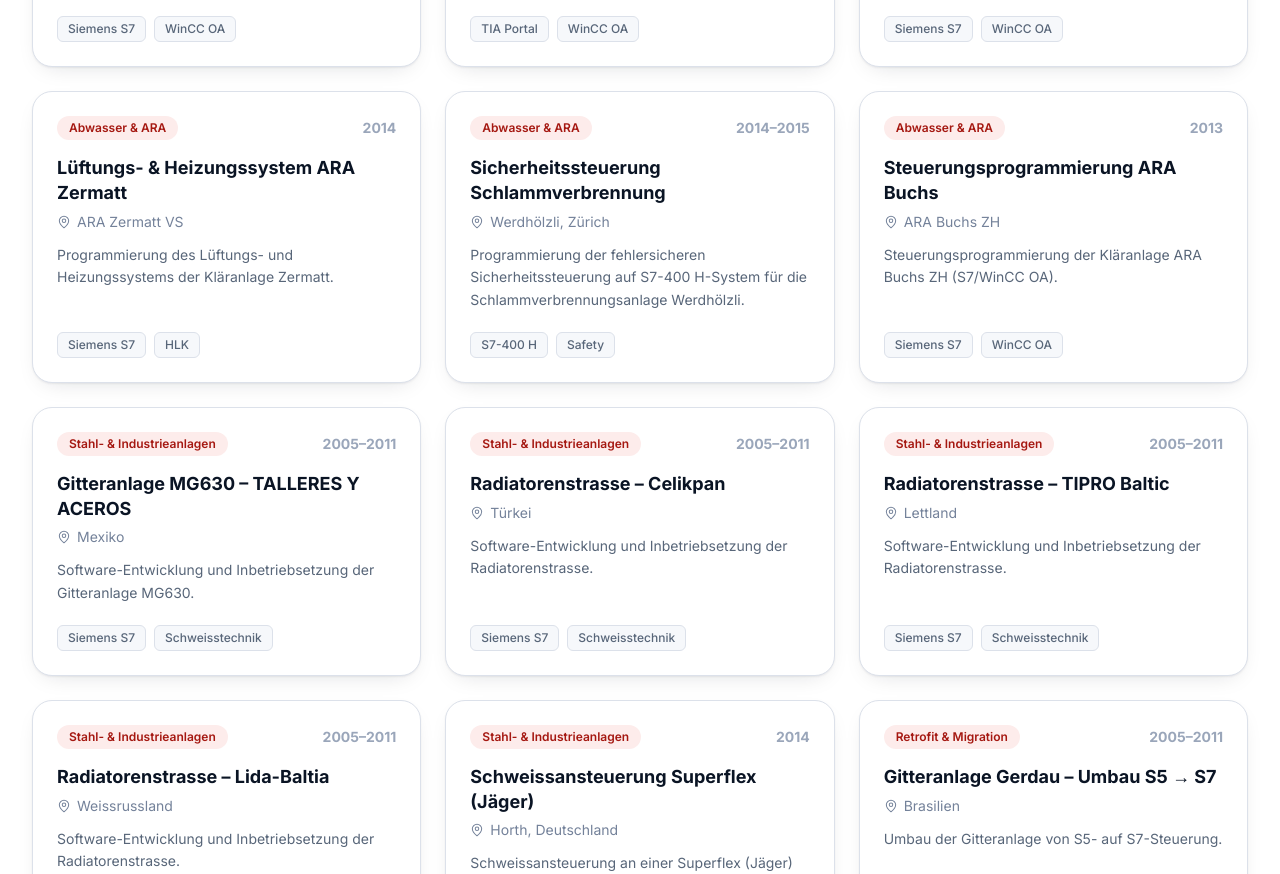
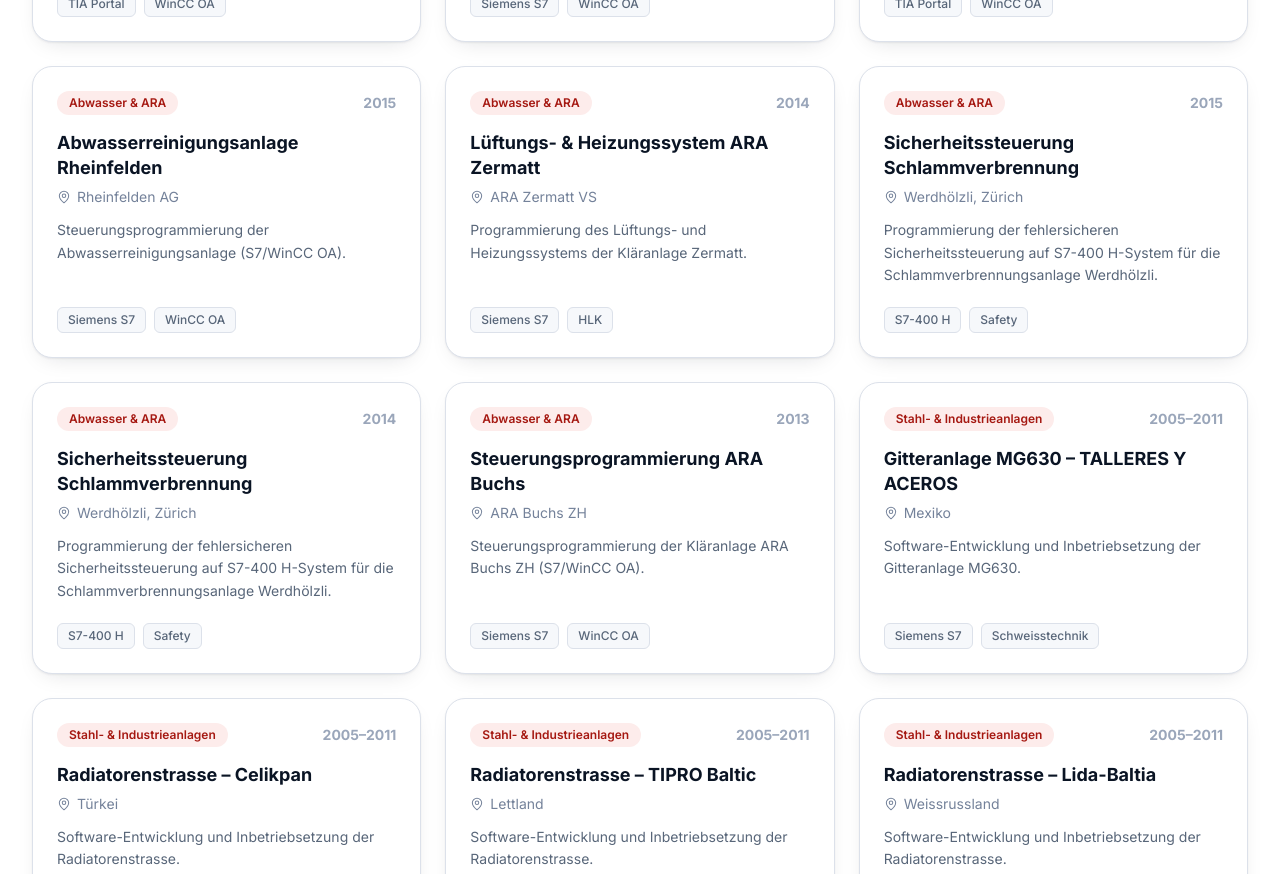
Before and after one commit to ernestolienhard/lienhard-automation, a Next.js app: page /en/referenzen in a window 1280 px wide. Shown: the part 3040-3914 px from the top of the page. Built offline with nearby package versions, Linux system fonts and the light colour scheme; no server answers.

Commit message:
content: split Werdhoelzli and ARA Zermatt Abwasserwaerme into per-year cards
Co-Authored-By: Claude Opus 4.8 (1M context) <noreply@anthropic.com>

```diff
--- a/src/content/references.ts
+++ b/src/content/references.ts
@@ -123,7 +123,15 @@ export const projects: Project[] = [
     description: "Programmierung der Steuerung der Abwasserwärme-Nutzungsanlage (S7/WinCC OA).",
   },
   {
-    year: "2015–2016",
+    year: "2016",
+    title: "Abwasserwärme-Nutzungsanlage ARA Zermatt",
+    location: "ARA Zermatt VS",
+    category: "abwasser",
+    technologies: ["Siemens S7", "WinCC OA"],
+    description: "Programmierung der Steuerung der Abwasserwärme-Nutzungsanlage (S7/WinCC OA).",
+  },
+  {
+    year: "2015",
     title: "Abwasserwärme-Nutzungsanlage ARA Zermatt",
     location: "ARA Zermatt VS",
     category: "abwasser",
@@ -187,7 +195,16 @@ export const projects: Project[] = [
     description: "Programmierung des Lüftungs- und Heizungssystems der Kläranlage Zermatt.",
   },
   {
-    year: "2014–2015",
+    year: "2015",
+    title: "Sicherheitssteuerung Schlammverbrennung",
+    location: "Werdhölzli, Zürich",
+    category: "abwasser",
+    technologies: ["S7-400 H", "Safety"],
+    description:
+      "Programmierung der fehlersicheren Sicherheitssteuerung auf S7-400 H-System für die Schlammverbrennungsanlage Werdhölzli.",
+  },
+  {
+    year: "2014",
     title: "Sicherheitssteuerung Schlammverbrennung",
     location: "Werdhölzli, Zürich",
     category: "abwasser",
```
